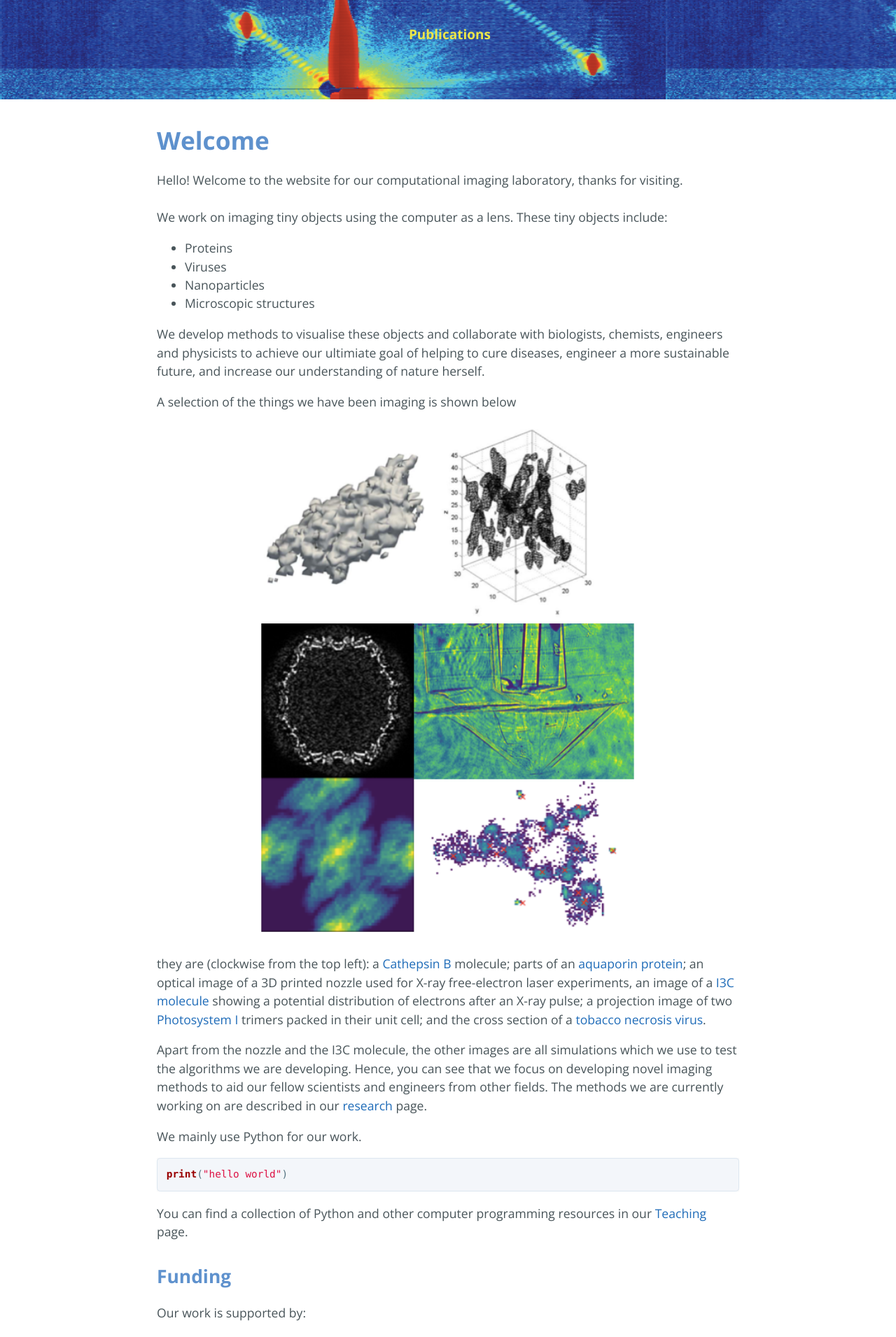
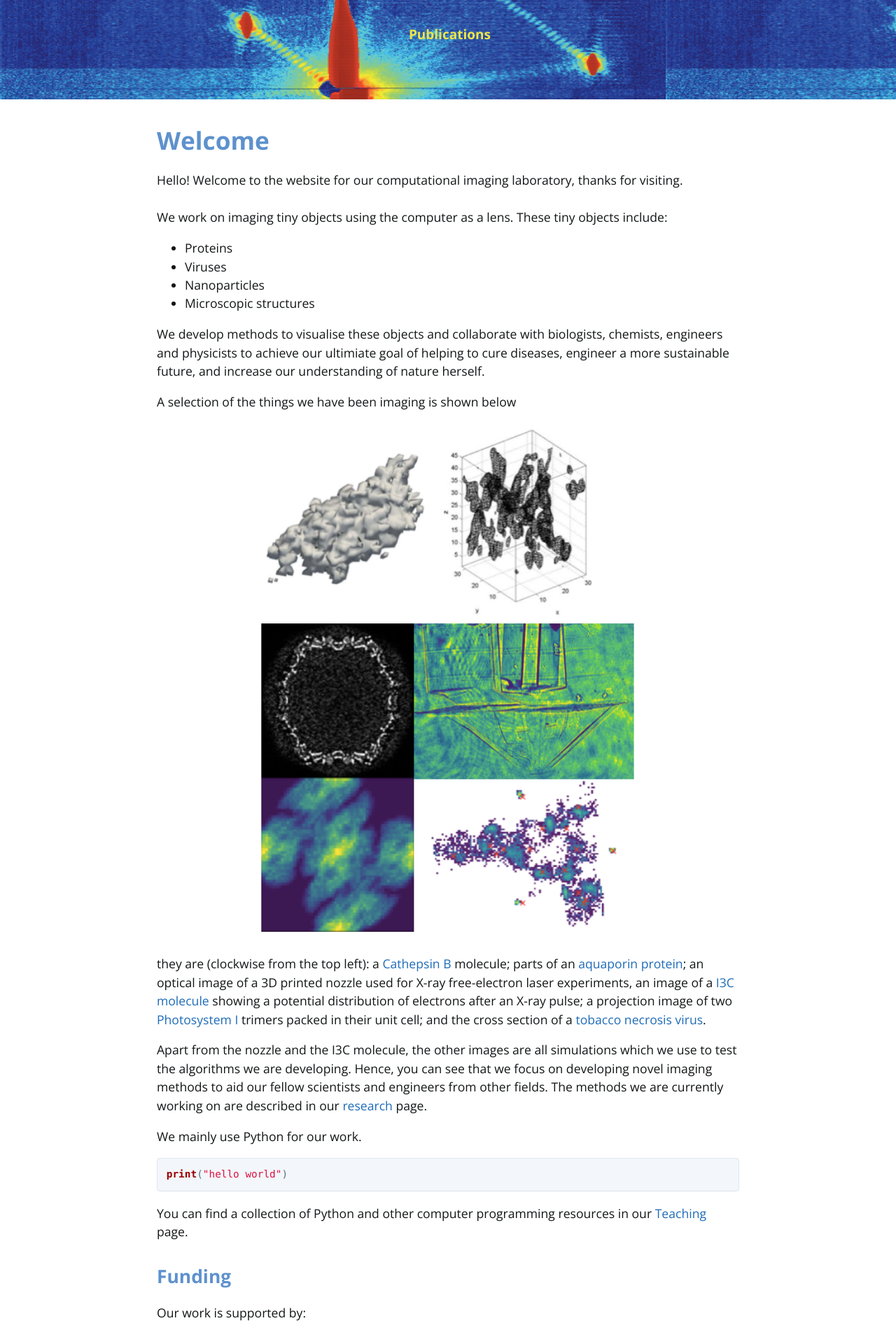
Before and after one commit to captvonsciencypants/computational-imaging-lab, a Jekyll site: the page built from index.md, in a window 1280 px wide. Shown: the part 754-2665 px from the top of the page at 70% size. Built offline with Jekyll 4.4.1, drawn with Linux system fonts in a browser that asks for light colours; our own code applies the rules of GitHub Pages for plain Markdown files; the repository's description, which GitHub fills in, is left out.

Commit message:
Update variables.scss

```diff
--- a/_sass/variables.scss
+++ b/_sass/variables.scss
@@ -9,7 +9,7 @@ $header-bg-color-secondary: #155799 !default;
 
 // Text
 $section-headings-color: #5e91cd !default;
-$body-text-color: #485459 !default;
+$body-text-color: #131617 !default;
 $body-link-color: #1e6bb8 !default;
 $blockquote-text-color: #819198 !default;
 
```
